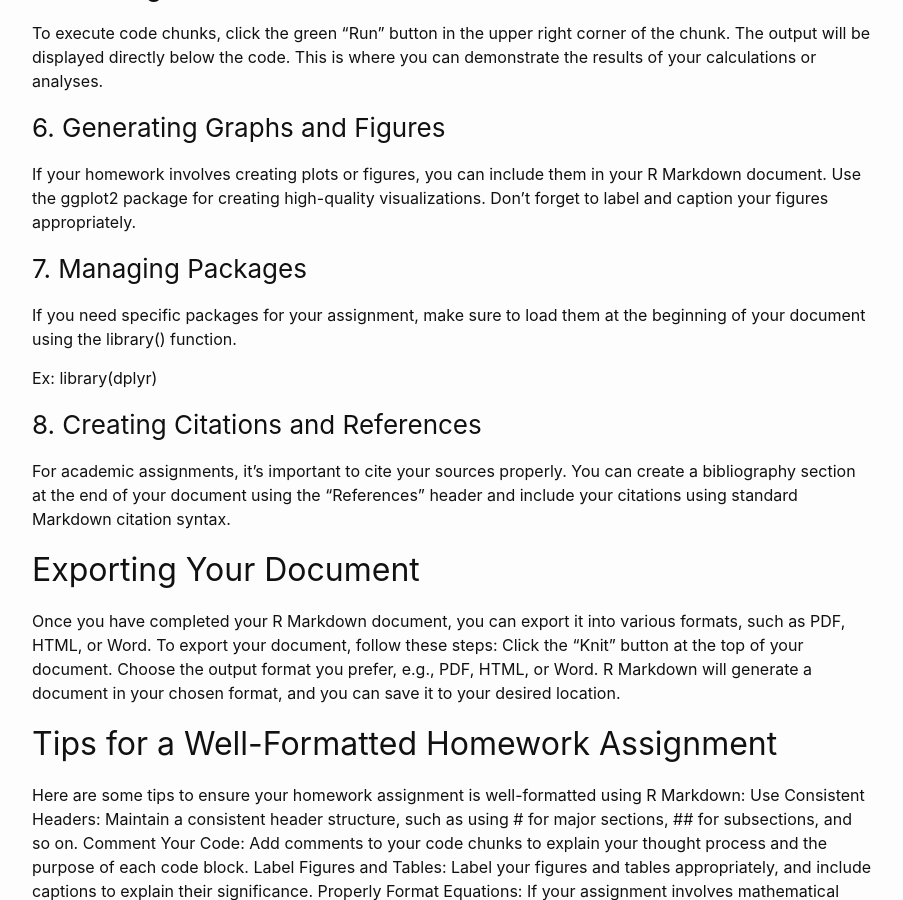
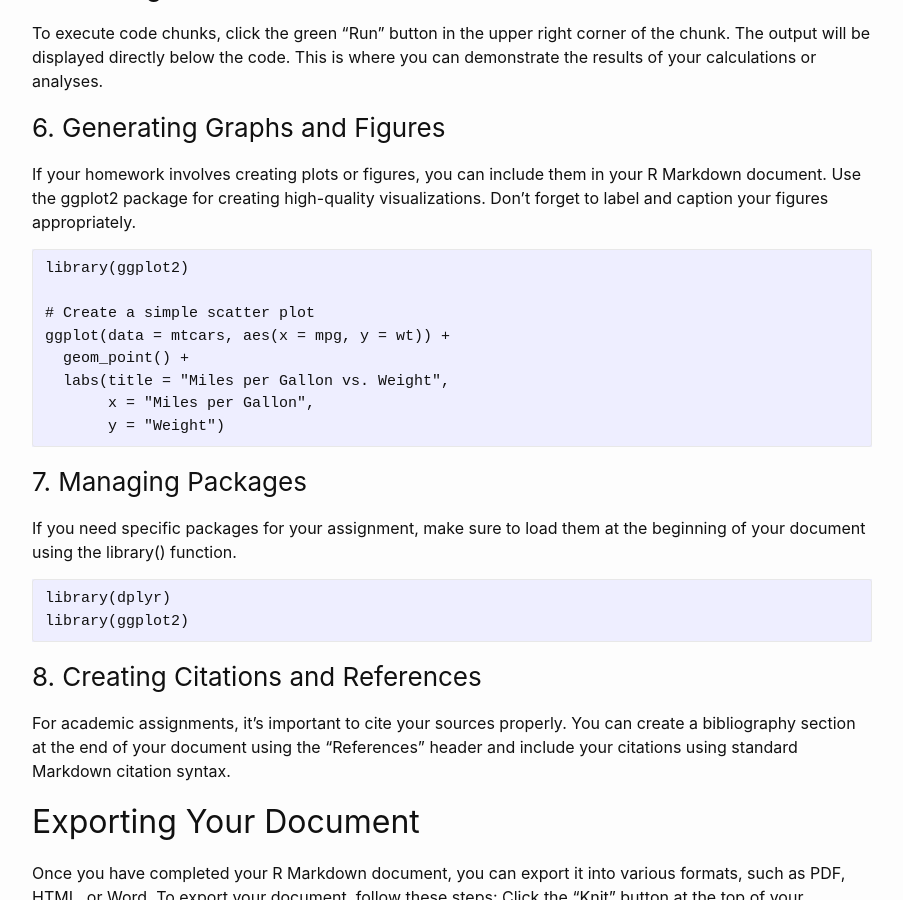
Before and after one commit to bryce11m/my-blog, a Jekyll site: the page built from _posts/2023-10-12-sample-post.md, in a window 1280 px wide and 900 px high, scrolled down 1696 px. Shown: the whole window, without its empty margins (188-1091 px from the left). Built offline with Jekyll 4.4.1, drawn with Linux system fonts in a browser that asks for light colours; comment, search, counter and statistics services are not loaded.

Commit message:
Update 2023-10-12-sample-post.md

````diff
--- a/_posts/2023-10-12-sample-post.md
+++ b/_posts/2023-10-12-sample-post.md
@@ -37,10 +37,22 @@ Result
 To execute code chunks, click the green "Run" button in the upper right corner of the chunk. The output will be displayed directly below the code. This is where you can demonstrate the results of your calculations or analyses.
 ### 6. Generating Graphs and Figures
 If your homework involves creating plots or figures, you can include them in your R Markdown document. Use the ggplot2 package for creating high-quality visualizations. Don't forget to label and caption your figures appropriately.
+```
+library(ggplot2)
+
+# Create a simple scatter plot
+ggplot(data = mtcars, aes(x = mpg, y = wt)) +
+  geom_point() +
+  labs(title = "Miles per Gallon vs. Weight",
+       x = "Miles per Gallon",
+       y = "Weight")
+```
 ### 7. Managing Packages
 If you need specific packages for your assignment, make sure to load them at the beginning of your document using the library() function.
-
-Ex: library(dplyr)
+```
+library(dplyr)
+library(ggplot2)
+```
 ### 8. Creating Citations and References
 For academic assignments, it's important to cite your sources properly. You can create a bibliography section at the end of your document using the "References" header and include your citations using standard Markdown citation syntax.
 ## Exporting Your Document
````
